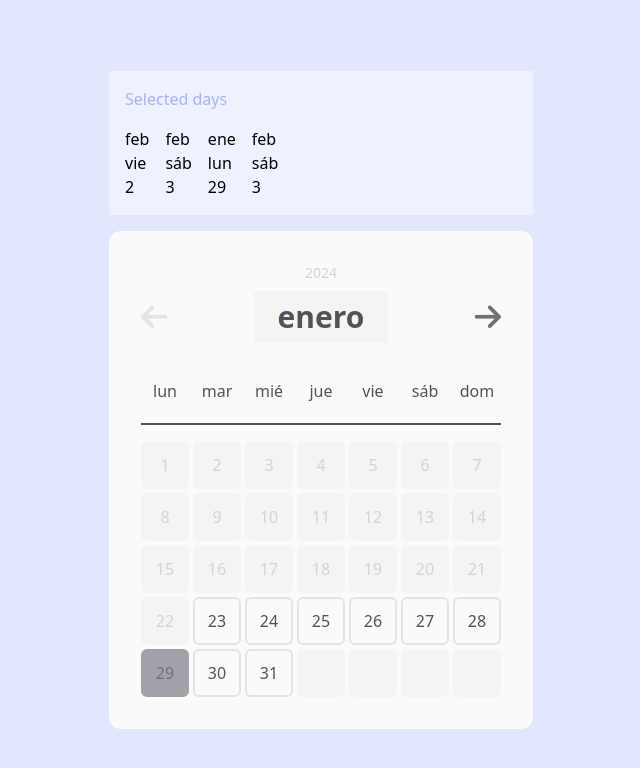
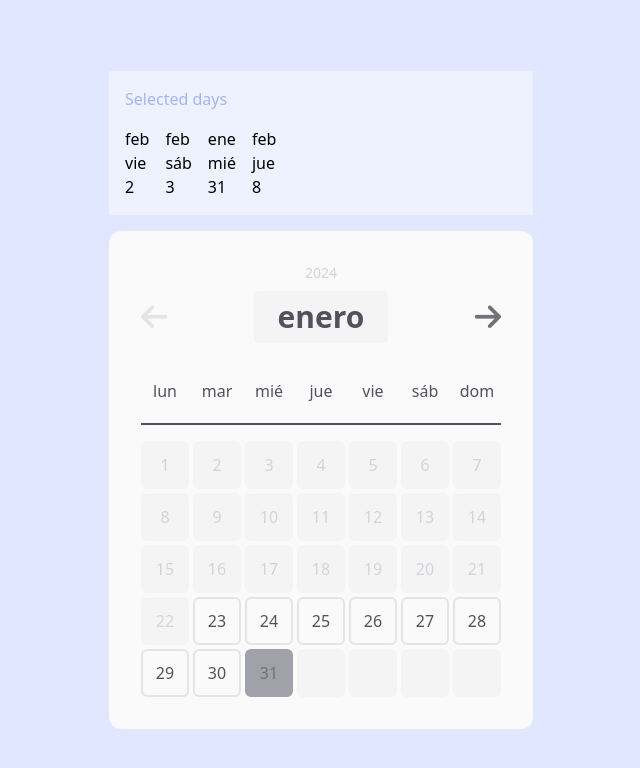
Before and after one commit to MMadlos/cronos-app, a React (Vite) app: page / in a window 1280 px wide. Shown: the top 768 px of the page, without its empty margins (319-959 px from the left). Built offline with nearby package versions, Linux system fonts and the light colour scheme.

Commit message:
Refactor default data

```diff
--- a/src/components/Calendar.jsx
+++ b/src/components/Calendar.jsx
@@ -7,8 +7,8 @@ import CalendarBody from "./CalendarBody"
 const mockSelectedDates = [
 	new Date(2024, 1, 2),
 	new Date(2024, 1, 3),
-	new Date(2024, 0, 29),
-	new Date(2024, 1, 3),
+	new Date(2024, 0, 31),
+	new Date(2024, 1, 8),
 ]
 
 const currentDate = new Date()
```
